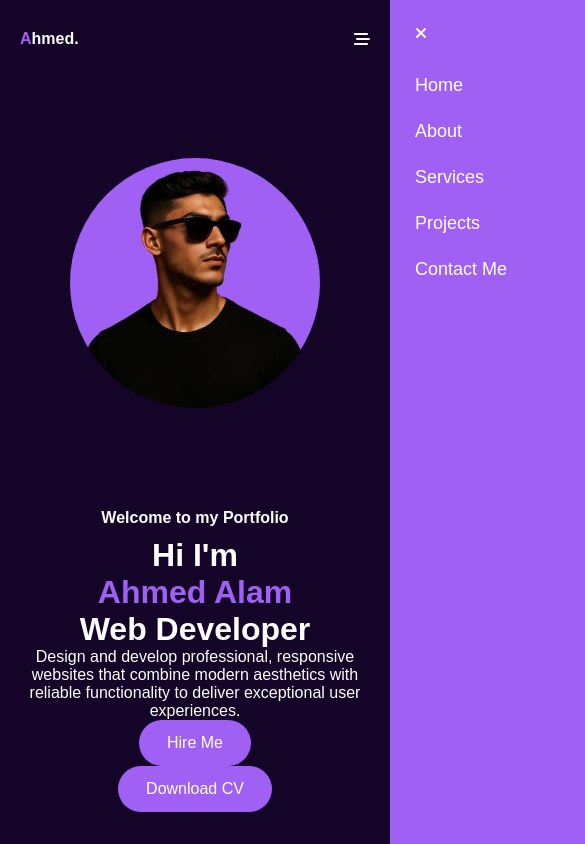
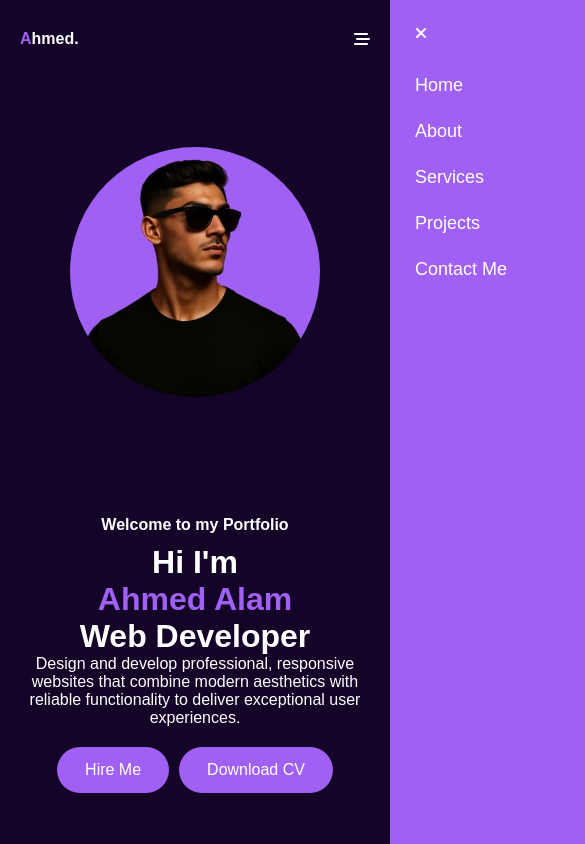
Before and after one commit to ahmedaalam/My-Portfolio, a plain HTML site: page index.html in a window 390 px wide. Shown: the top 844 px of the page, 585 px wide, since content can reach past the window. Drawn offline with Linux system fonts and the light colour scheme.

Commit message:
adjust alignment

```diff
--- a/index.html
+++ b/index.html
@@ -36,10 +36,14 @@
           <p class="welcome">Welcome to my Portfolio</p>
           Hi I'm <span class="name">Ahmed Alam</span> Web Developer
           <p class="top-text">
-             Design and develop professional, responsive websites that combine modern aesthetics with reliable functionality to deliver exceptional user experiences.
+            Design and develop professional, responsive websites that combine
+            modern aesthetics with reliable functionality to deliver exceptional
+            user experiences.
           </p>
-          <a href="#contact" class="top-btn">Hire Me</a>
-          <a href="resume (2).pdf"class="top-btn">Download CV</a>
+          <div class="container">
+            <a href="#contact" class="top-btn">Hire Me</a>
+            <a href="resume (2).pdf" class="top-btn">Download CV</a>
+          </div>
         </div>
         <div class="rightSection">
           <img src="images/profile-img.jfif" alt="" />
--- a/style.css
+++ b/style.css
@@ -81,6 +81,12 @@ body {
 .top-text {
     font-size: 1rem;
     font-weight: 400;
+}
+
+.container {
+    display: flex;
+    gap: 10px;
+    margin-top: 20px;
 }
 
 .top-btn {
@@ -488,7 +494,6 @@ form .btn2{
     .firstSection {
         display: flex;
         flex-direction: column-reverse;
-
     }
 
     .leftSection {
@@ -496,6 +501,7 @@ form .btn2{
         display: flex;
         flex-direction: column;
         align-items: center;
+        padding-top: 20px;
     }
 
     .top-text {
@@ -508,8 +514,6 @@ form .btn2{
         height: 250px;
         width: 250px;
         border-radius: 50%;
-        margin-bottom: 20px;
-        margin-top: 30px;
     }
 
     #About {
```
